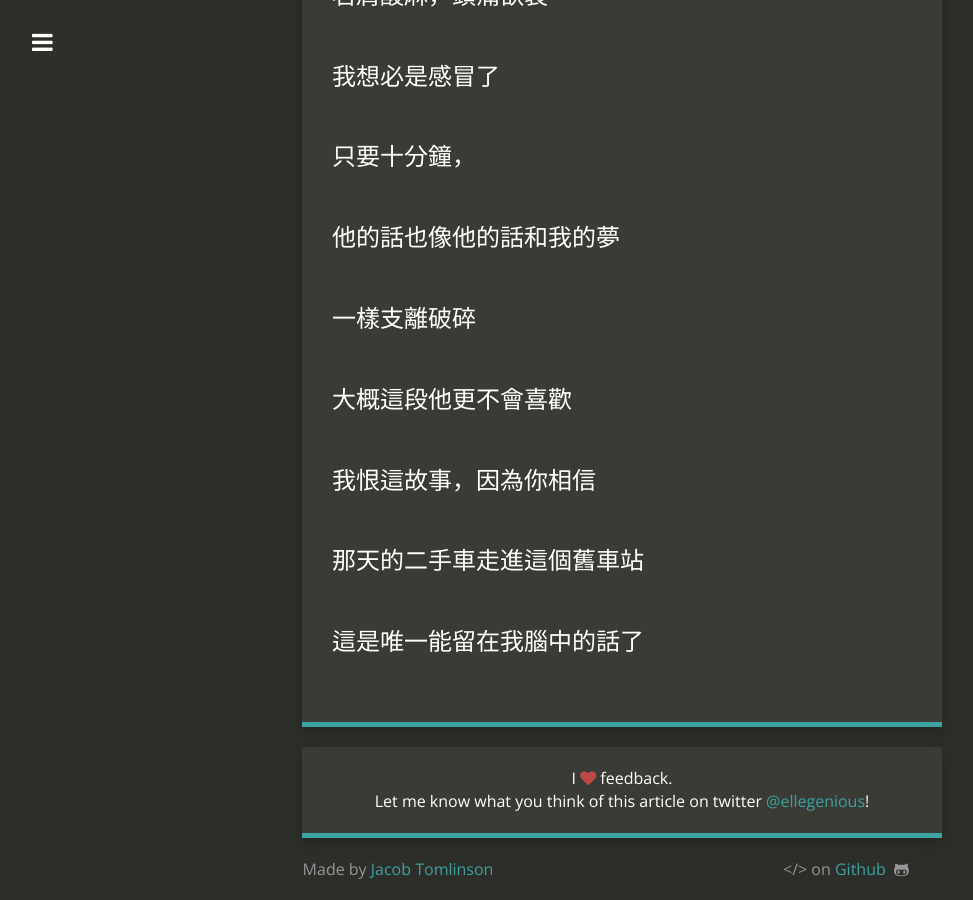
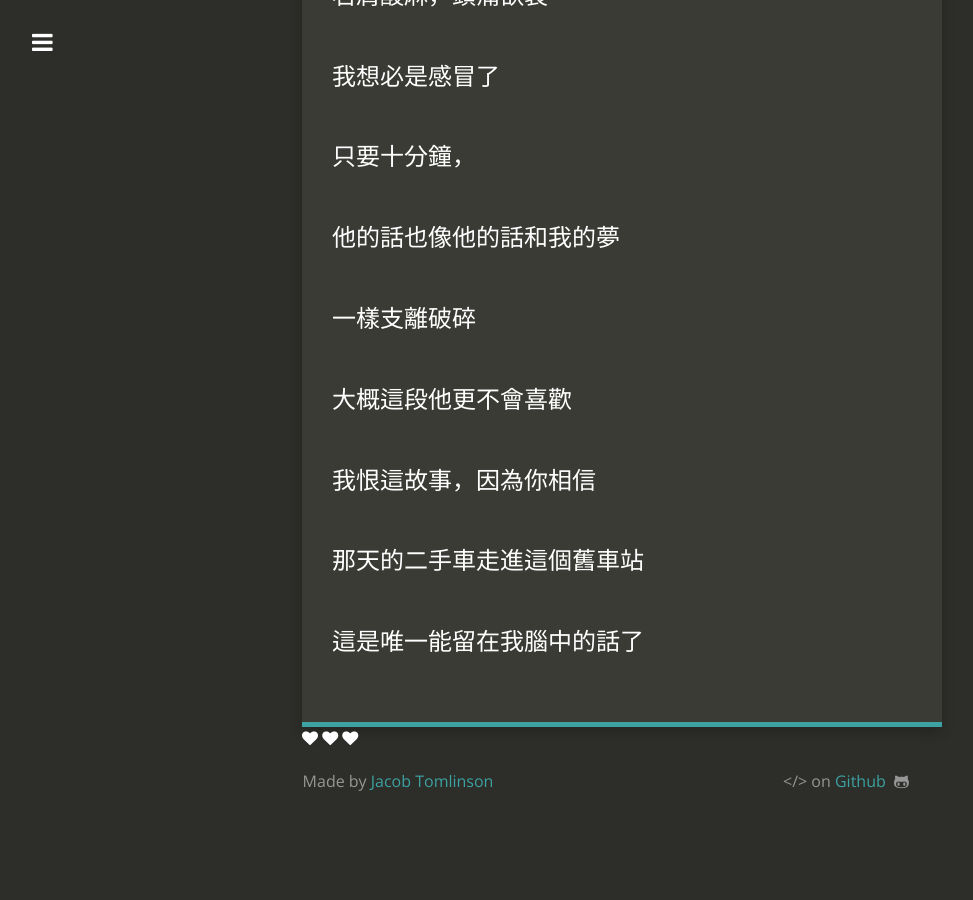
Before and after one commit to Jelly-Fisher/rycbar.github.io, a Jekyll site: the page built from _posts/2020-01-19-支離破碎.md, in a window 1280 px wide and 900 px high, scrolled down 1386 px. Shown: the whole window, without its empty margins (18-991 px from the left). Built offline with Jekyll 4.4.1, drawn with Linux system fonts in a browser that asks for light colours; nearby versions of some CDN libraries; after the commit the page ends 2199 px from its top, so only the background shows below that.

Commit message:
Update post.html

```diff
--- a/_layouts/post.html
+++ b/_layouts/post.html
@@ -102,19 +102,11 @@
 
       </div>
 
-      {% if site.twitter_username and site.disqus_account %}
+
+         <i class="fa fa-heart"></i> <i class="fa fa-heart"></i> <i class="fa fa-heart"></i>
+
+      {% if site.disqus_account %}
       <div class="content-panel feedback">
-        I <i class="fa fa-heart"></i> feedback.<br />
-        Let me know what you think of this article on twitter <a href="http://www.twitter.com/{{ site.twitter_username }}">@{{ site.twitter_username }}</a> or leave a comment below!
-      </div>
-      {% elsif site.twitter_username %}
-      <div class="content-panel feedback">
-        I <i class="fa fa-heart"></i> feedback.<br />
-        Let me know what you think of this article on twitter <a href="http://www.twitter.com/{{ site.twitter_username }}">@{{ site.twitter_username }}</a>!
-      </div>
-      {% elsif site.disqus_account %}
-      <div class="content-panel feedback">
-        I <i class="fa fa-heart"></i> feedback.<br />
         Let me know what you think of this article in the comment section below!
       </div>
       {% endif %}
```
